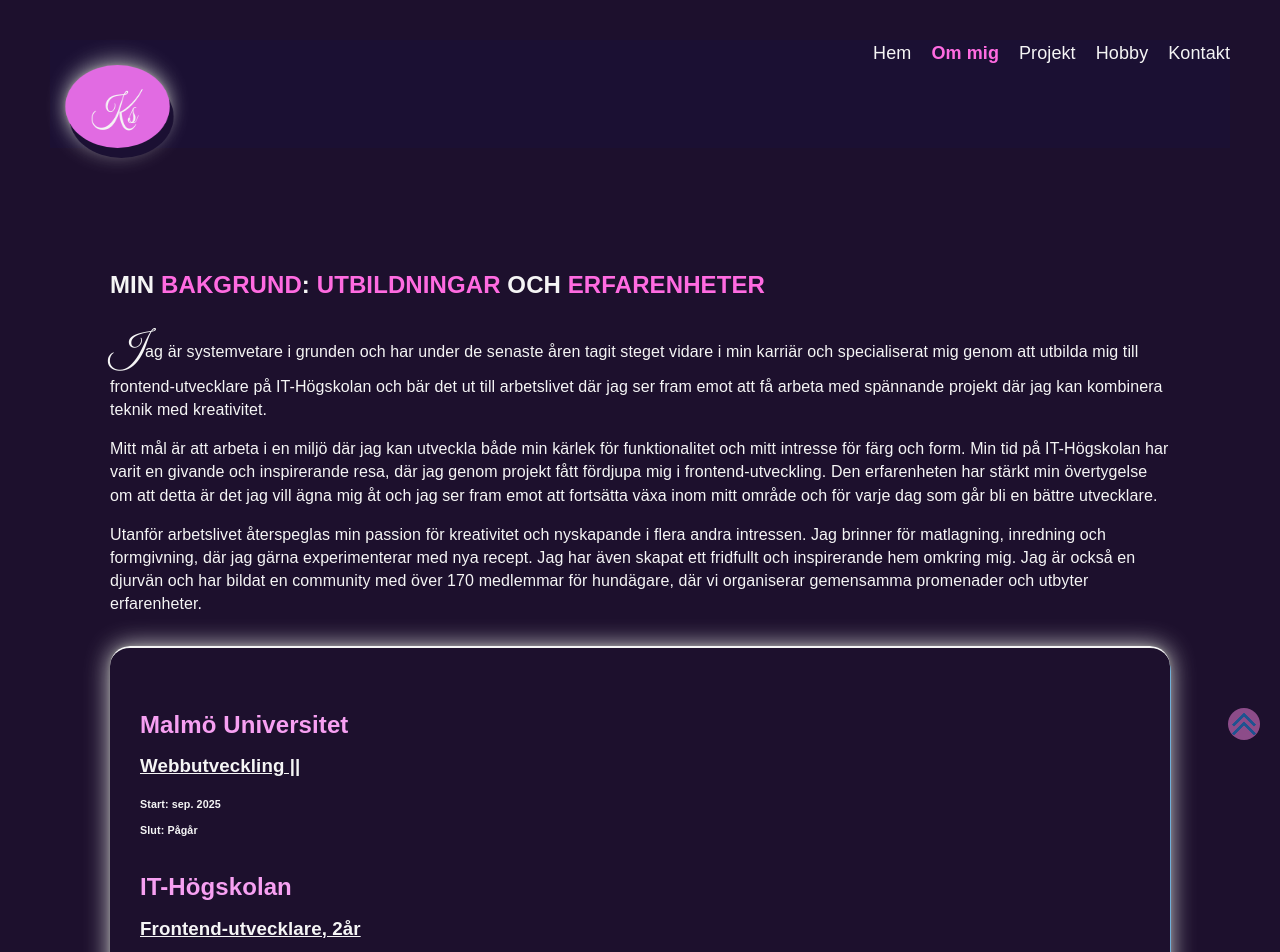
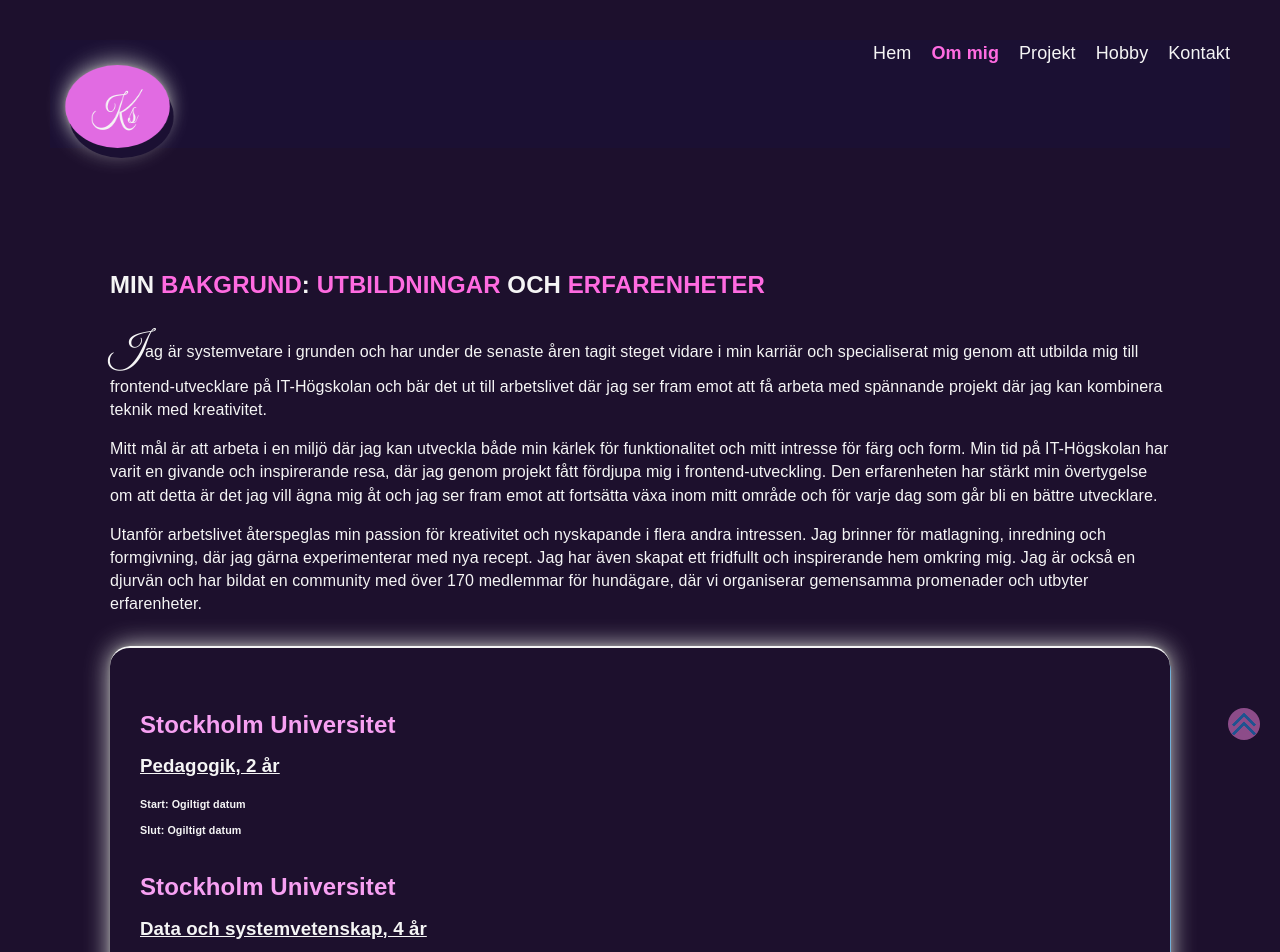
Before and after one commit to KingaSzayer-Iths/kingas-portfolio-ts, a React (Create React App) app: page /about in a window 1280 px wide. Shown: the top 952 px of the page. Built offline with nearby package versions, Linux system fonts and the light colour scheme.

Commit message:
add new Date in about page

```diff
--- a/src/about.tsx
+++ b/src/about.tsx
@@ -4,14 +4,28 @@ import jobs from './data/jobs.json'
 
 
 
-const formatDate = (dateStr: string) => {
+// const formatDate = (dateStr: string) => {
+//   if (!dateStr) return "Pågår";
+//   return new Date(dateStr).toLocaleDateString("sv-SE", {
+//     year: "numeric",
+//     month: "short",
+//   });
+// };
+
+const formatDate = (dateStr?: string) => {
   if (!dateStr) return "Pågår";
-  return new Date(dateStr).toLocaleDateString("sv-SE", {
+
+  // Lägg till T00:00:00 om det inte redan finns
+  const safeDate = dateStr.includes("T") ? dateStr : `${dateStr}T00:00:00`;
+
+  const date = new Date(safeDate);
+  if (isNaN(date.getTime())) return "Ogiltigt datum";
+
+  return date.toLocaleDateString("sv-SE", {
     year: "numeric",
     month: "short",
   });
 };
-
 
 function About() {
   return <>
--- a/src/data/educations.json
+++ b/src/data/educations.json
@@ -3,25 +3,25 @@
     {
         "institutionName": "Stockholm Universitet",
         "program": "Pedagogik, 2 år",
-        "startDatum": "Startdatum: 2018-08-19",
-        "slutDatum": "Slutdatum: 2020-05-28"
+        "startDatum": "Startdatum: 2018-08-19T00:00:00",
+        "slutDatum": "Slutdatum: 2020-05-28T00:00:00"
     },
     {
         "institutionName": "Stockholm Universitet",
         "program": "Data och systemvetenskap, 4 år",
-        "startDatum": "Startdatum: 2012-08-19",
-        "slutDatum": "Slutdatum: 2016-06-02"
+        "startDatum": "Startdatum: 2012-08-19T00:00:00",
+        "slutDatum": "Slutdatum: 2016-06-02T00:00:00"
     },
     {
         "institutionName": "IT-Högskolan",
         "program": "Frontend-utvecklare, 2år",
-        "startDatum": "Startdatum: 2021-08-22",
-        "slutDatum": "Slutdatum: 2023-06-08"
+        "startDatum": "Startdatum: 2021-08-22T00:00:00",
+        "slutDatum": "Slutdatum: 2023-06-08T00:00:00"
     },
     {
         "institutionName": "Malmö Universitet",
         "program": "Webbutveckling || ",
-        "startDatum": "Startdatum: 2025-09-13",
+        "startDatum": "Startdatum: 2025-09-13T00:00:00",
         "slutDatum": ""
     }
 ]
```
